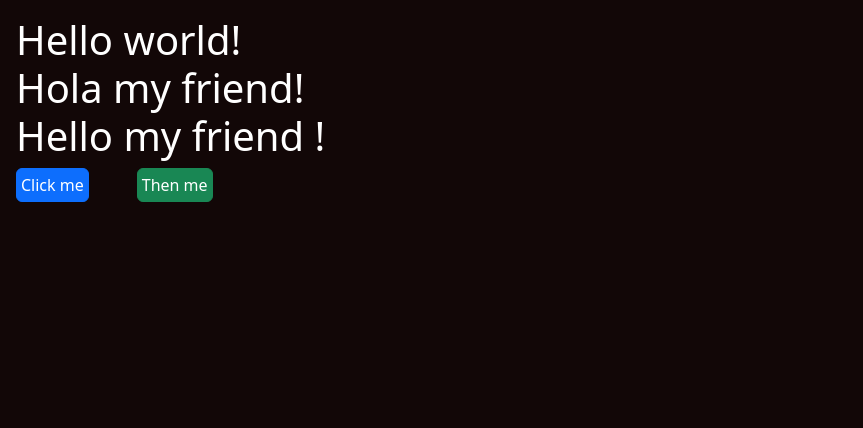
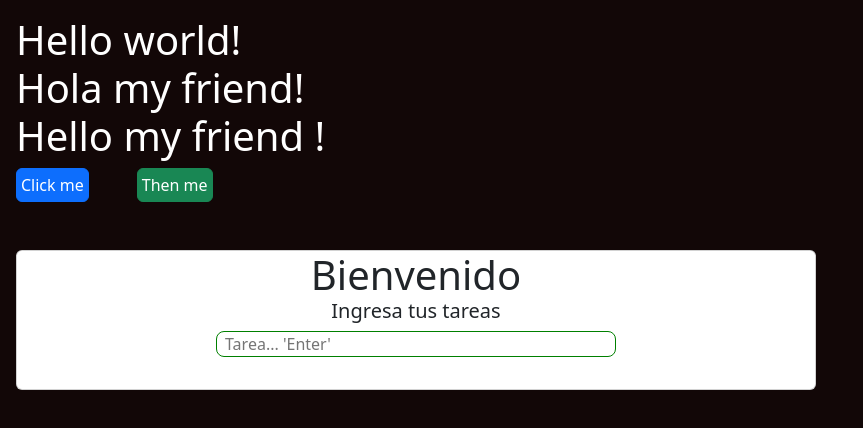
Before and after one commit to ignaciolencina/practicos-React, a React (Vite) app: page / in a window 1280 px wide. Shown: the top 428 px of the page, without its empty margins (0-863 px from the left). Built offline with nearby package versions, Linux system fonts and the light colour scheme.

Commit message:
Completo ejercicio 4

```diff
--- a/src/App.jsx
+++ b/src/App.jsx
@@ -2,6 +2,7 @@ import "./App.css";
 import Ejercicio1 from "./components/Ejercicio1/Ejercicio1";
 import Ejercicio2 from "./components/Ejercicio2/Ejercicio2";
 import Ejercicio3 from "./components/Ejercicio3/Ejercicio3";
+import Ejercicio4 from "./components/Ejercicio4/Ejercicio4";
 
 const App = () => {
   return (
@@ -9,6 +10,7 @@ const App = () => {
       <Ejercicio1 />
       <Ejercicio2 persona="my friend" />
       <Ejercicio3 persona="my friend" />
+      <Ejercicio4 />
     </>
   );
 };
--- /dev/null
+++ b/src/components/Ejercicio4/Ejercicio4.css
@@ -0,0 +1,10 @@
+.input-toDo{
+    border-radius: 0.5rem;
+    border: solid 1px green;
+    width: 400px;
+}
+
+.card {
+    display: flex;
+    width: 800px;
+}
--- /dev/null
+++ b/src/components/Ejercicio4/Ejercicio4.jsx
@@ -0,0 +1,52 @@
+import { useRef, useState } from "react";
+import "./Ejercicio4.css";
+
+const Ejercicio4 = () => {
+  const [toDos, setToDos] = useState([]);
+
+  const $input = useRef();
+
+  const handleEnter = (e) => {
+    if (e.key === "Enter") {
+      const newToDo = $input.current.value;
+      if (newToDo.trim()) {
+        const newArray = [...toDos, newToDo];
+        setToDos(newArray);
+        $input.current.value = "";
+      }
+    }
+  };
+
+  return (
+    <section className="container">
+      <section className="card mt-5">
+        <article className="text-center">
+          <h1>Bienvenido</h1>
+          <h3 className="fs-5">Ingresa tus tareas</h3>
+        </article>
+        <article className="text-center my-2">
+          <fieldset>
+            <label></label>
+            <input
+              type="text"
+              ref={$input}
+              onKeyDown={handleEnter}
+              className="input-toDo px-2"
+              placeholder="Tarea... 'Enter'"
+            />
+          </fieldset>
+          <ul className="lista-toDos mt-4">
+            {toDos.map((toDo, index) => {
+              return (
+                <li key={index} className="toDos">
+                  {toDo}
+                </li>
+              );
+            })}
+          </ul>
+        </article>
+      </section>
+    </section>
+  );
+};
+export default Ejercicio4;
```
